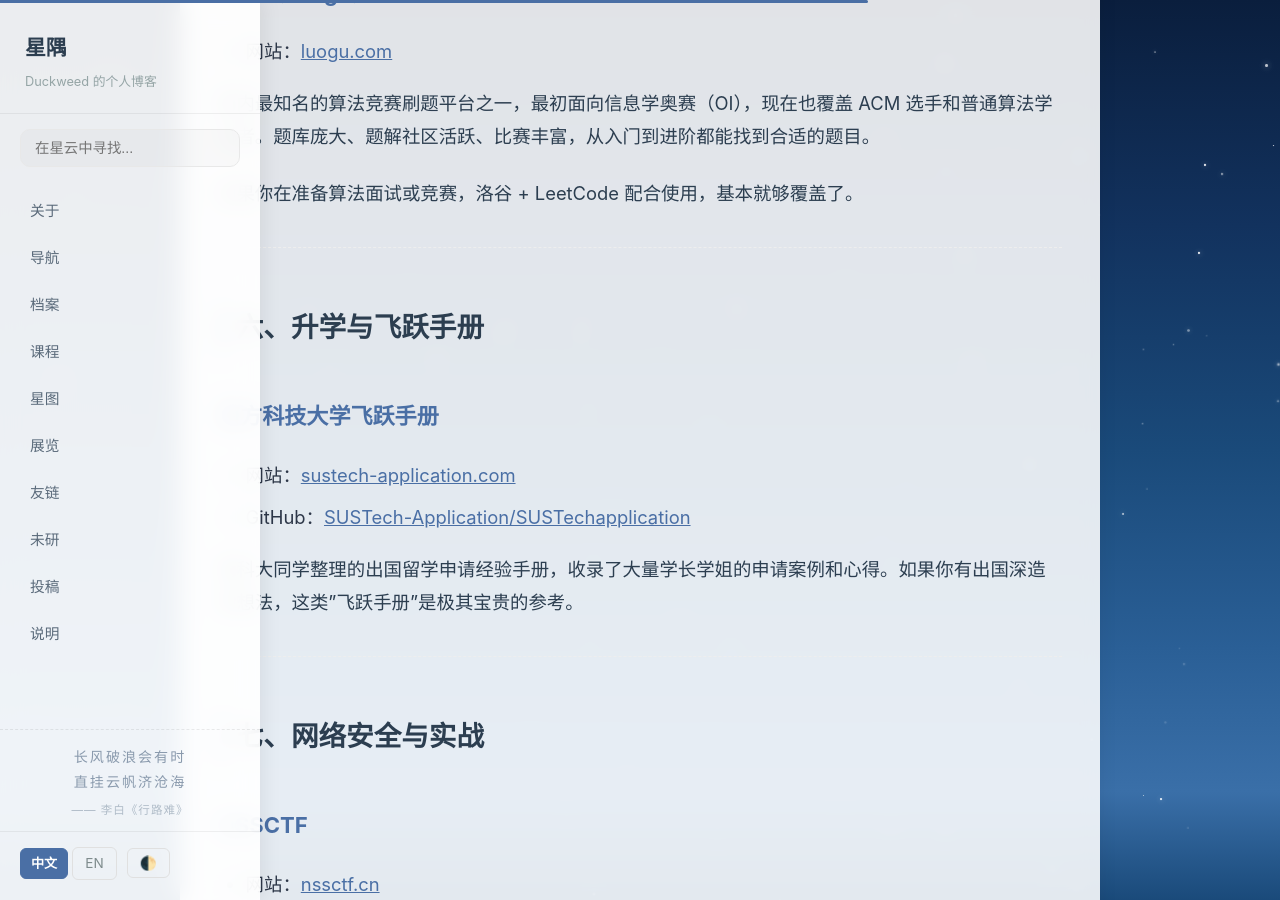
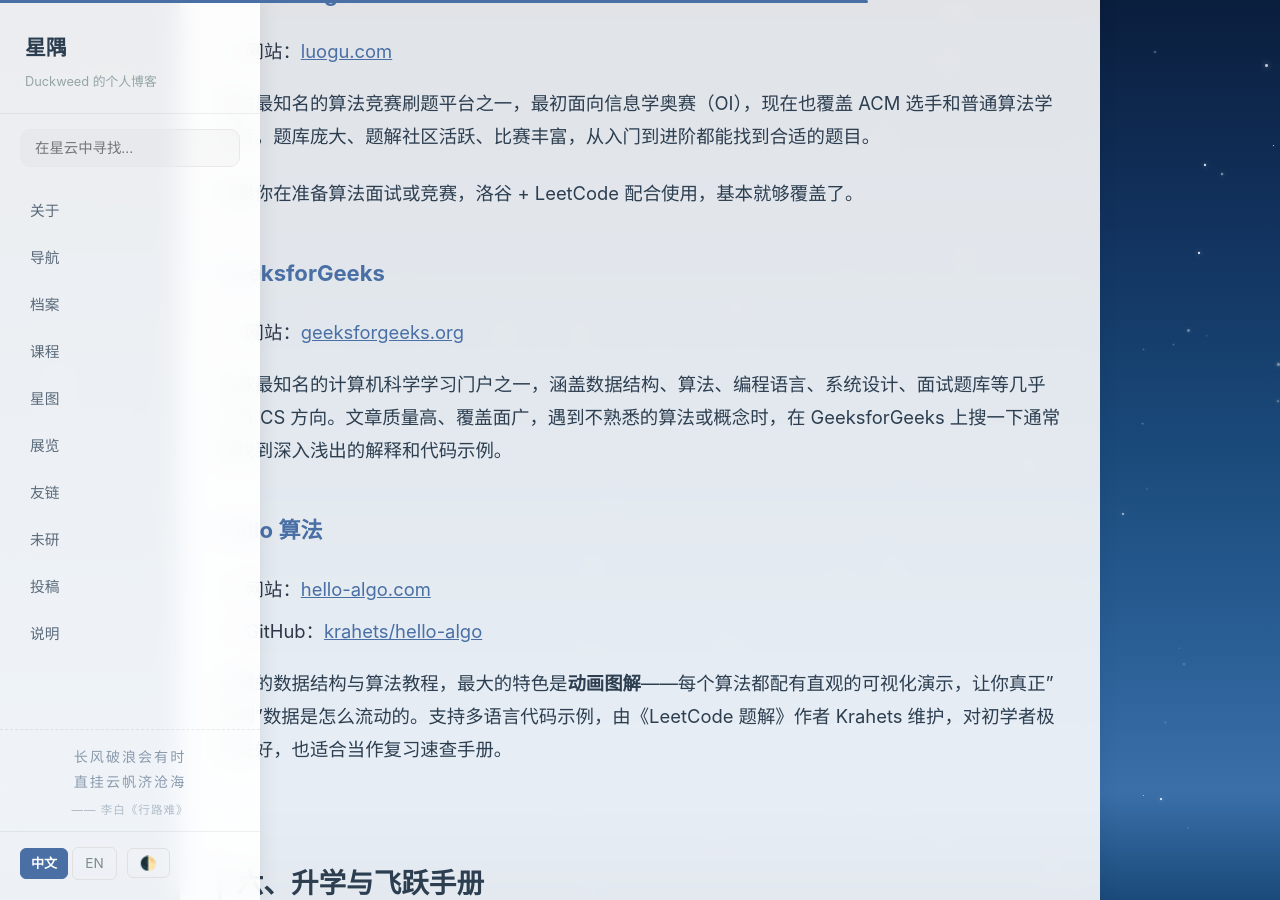
Before and after one commit to Duckweed-yhb/Duckweed-yhb.github.io, a Jekyll site: the page built from _posts/2026-08-18-工具和网站.md, in a window 1280 px wide and 900 px high, scrolled down 4807 px. Built offline with Jekyll 4.4.1, drawn with Linux system fonts in a browser that asks for light colours; comment, search, counter and statistics services are not loaded.

Commit message:
docs: 补充 GeeksforGeeks 与 Hello 算法推荐条目

```diff
--- a/_posts/2026-08-18-工具和网站.md
+++ b/_posts/2026-08-18-工具和网站.md
@@ -124,6 +124,19 @@
 
 如果你在准备算法面试或竞赛，洛谷 + LeetCode 配合使用，基本就够覆盖了。
 
+### GeeksforGeeks
+
+- 网站：[geeksforgeeks.org](https://www.geeksforgeeks.org/)
+
+全球最知名的计算机科学学习门户之一，涵盖数据结构、算法、编程语言、系统设计、面试题库等几乎所有 CS 方向。文章质量高、覆盖面广，遇到不熟悉的算法或概念时，在 GeeksforGeeks 上搜一下通常能找到深入浅出的解释和代码示例。
+
+### Hello 算法
+
+- 网站：[hello-algo.com](https://www.hello-algo.com/)
+- GitHub：[krahets/hello-algo](https://github.com/krahets/hello-algo)
+
+开源的数据结构与算法教程，最大的特色是**动画图解**——每个算法都配有直观的可视化演示，让你真正"看到"数据是怎么流动的。支持多语言代码示例，由《LeetCode 题解》作者 Krahets 维护，对初学者极其友好，也适合当作复习速查手册。
+
 ---
 
 ## 六、升学与飞跃手册
```
